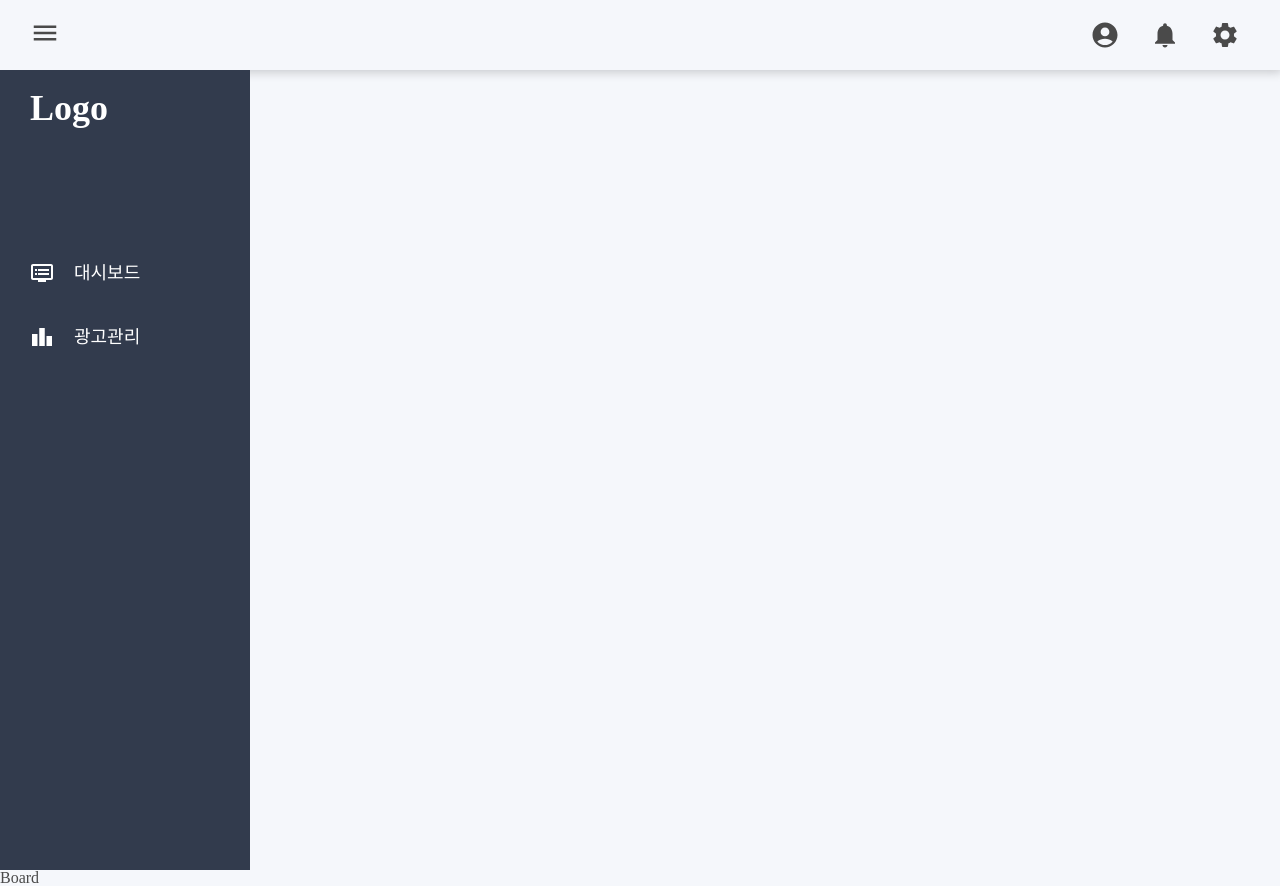
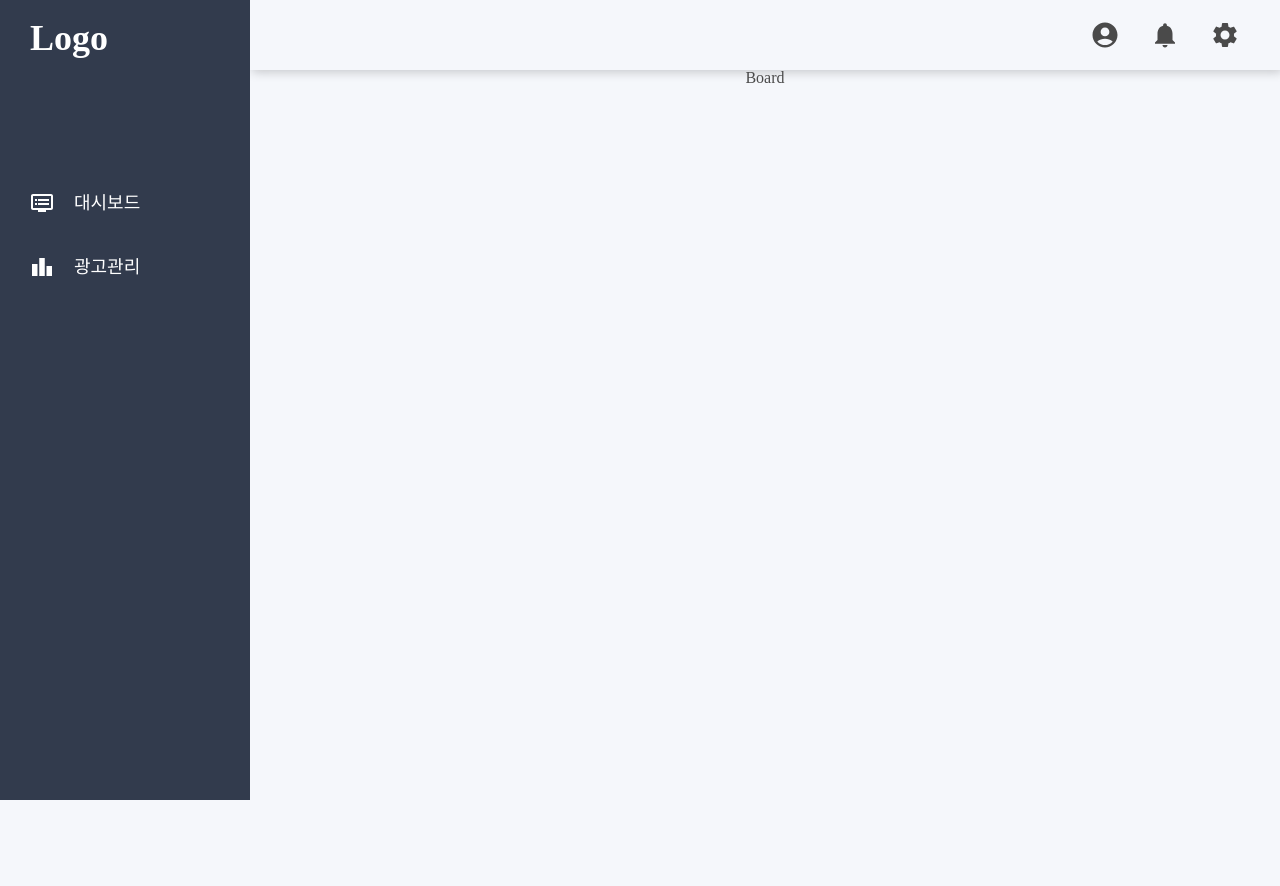
Before and after one commit to wanted-group-4/ad-platform, a React (Create React App) app: page / in a window 1280 px wide. After the commit the page ends 800 px from the top, so only its background shows below. Built offline with nearby package versions, Linux system fonts and the light colour scheme.

Commit message:
design: Grid css 적용

```diff
--- a/src/components/layout/Layout.tsx
+++ b/src/components/layout/Layout.tsx
@@ -1,7 +1,8 @@
 import React from 'react';
 import styled from 'styled-components';
 
-import {SideBar, Header} from '@components/layout';
+import SideBar from './SideBar';
+import Header from './Header';
 
 interface LayoutProps {
   children: React.ReactNode;
@@ -9,14 +10,33 @@ interface LayoutProps {
 
 function Layout({children}: LayoutProps) {
   return (
-    <>
+    <LayoutContainer>
+      <SideBar />
       <Header />
-      <SideBar />
       <Main>{children}</Main>
-    </>
+    </LayoutContainer>
   );
 }
 
-const Main = styled.main``;
+export default Layout;
 
-export default Layout;
+const LayoutContainer = styled.div`
+  display: grid;
+  grid-template-rows: 70px 1fr;
+  grid-template-columns: 250px 1fr;
+  grid-template-areas:
+    'sidebar header '
+    'sidebar main ';
+  text-align: center;
+  @media ${({theme}) => theme.size.mobile} {
+    grid-template-rows: 70px 1fr;
+    grid-template-columns: 1fr;
+    grid-template-areas:
+      'header '
+      'main ';
+  }
+`;
+
+const Main = styled.main`
+  grid-area: main;
+`;
```
